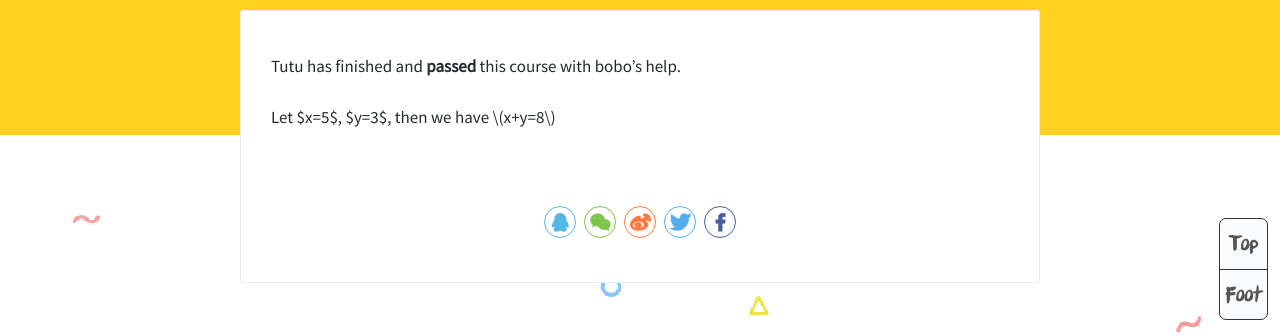
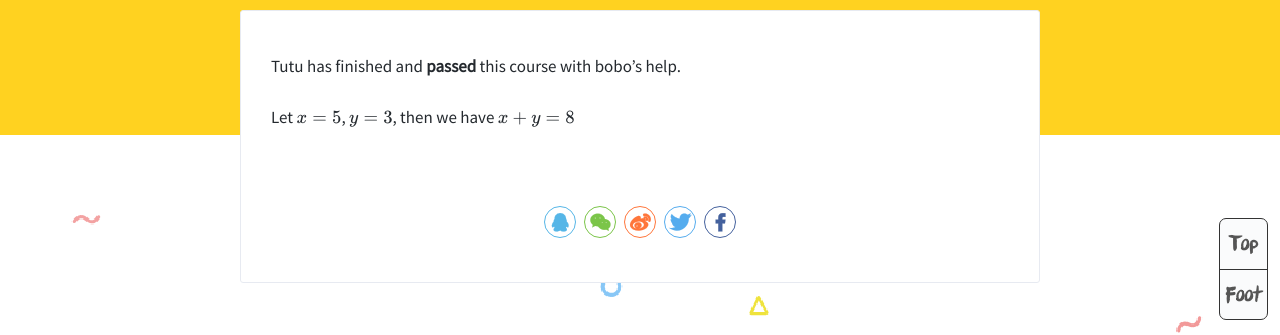
Before and after one commit to Zosuven/Zosuven.github.io, a Jekyll site: the page built from _posts/2020-04-27-music270.md, in a window 1280 px wide. Shown: the part 490-825 px from the top of the page. Built offline with Jekyll 4.4.1, drawn with Linux system fonts in a browser that asks for light colours; formulas are drawn with MathJax 3; comment, search, counter and statistics services are not loaded.

```diff
--- a/_includes/head.html
+++ b/_includes/head.html
@@ -17,8 +17,8 @@
 <!-- <link href="https://fonts.googleapis.com/css?family=Kaushan+Script|Pacifico|Ubuntu|Roboto+Mono|Source+Sans+Pro" rel="stylesheet"> -->
 
 <!-- Favicon -->
-<link href="/assets/profile.jpeg" rel="shortcut icon" />
-<link href="/assets/profile.jpeg" rel="apple-touch-icon-precomposed" />
+<link href="/assets/tutu.jpg" rel="shortcut icon" />
+<link href="/assets/tutu.jpg" rel="apple-touch-icon-precomposed" />
 <!-- Android Lolipop Theme Color -->
 <!-- <meta name="theme-color" content="#1464FB"> -->
 <title>{{ page.title }}</title>
```
Also changed, not shown: _layouts/post.html (+9 -0 lines).
